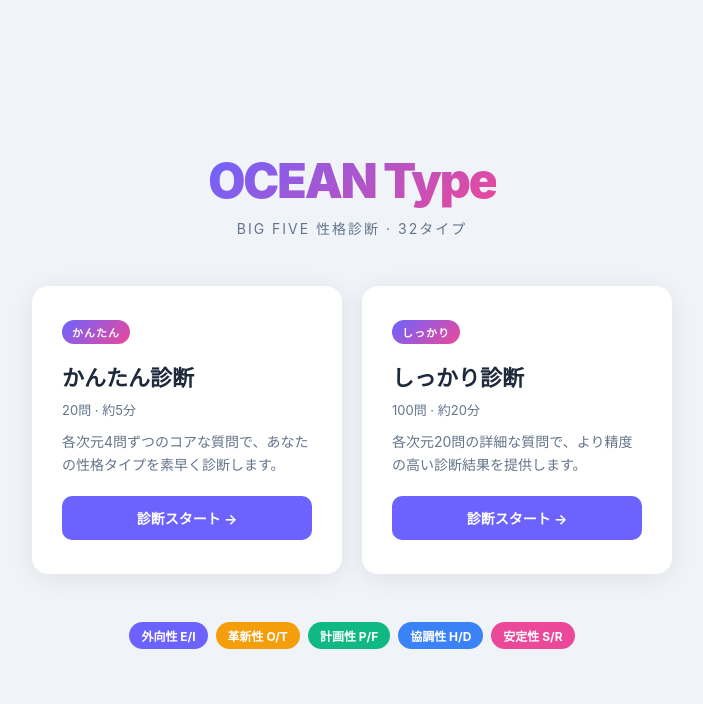
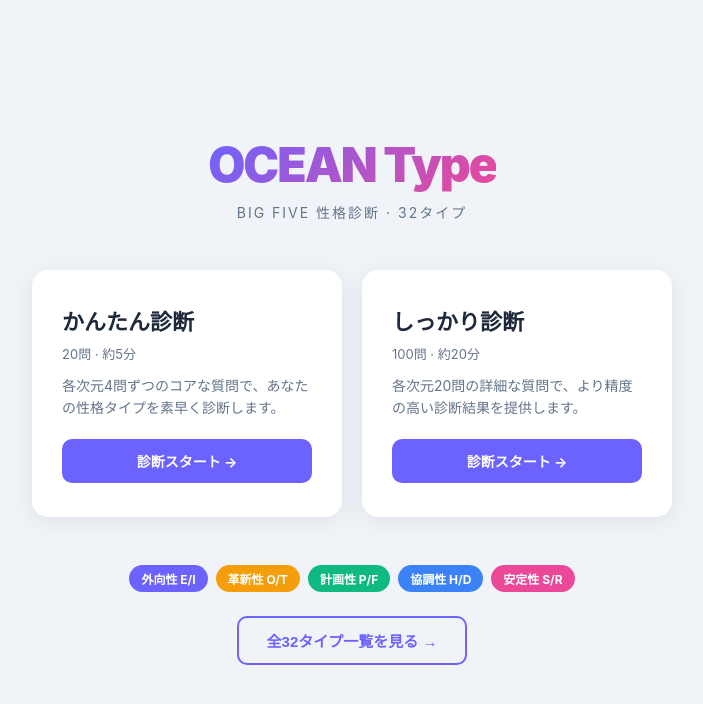
Before and after one commit to k319gitapp-lgtm/ocean-type, a Flask app: page / in a window 1280 px wide. Shown: the top 704 px of the page, without its empty margins (288-991 px from the left). Run offline with Flask 3, Linux system fonts and the light colour scheme.

Commit message:
UI改善・質問精査・スコア表示修正
- TOP画面のモードカードから重複バッジ（かんたん/しっかり）を削除
- 診断中にTOPへ戻れるボタンを追加（確認ダイアログ付き）
- TOP画面から全32タイプ一覧を参照できるモーダルを追加
- しっかり診断の重複質問を精査・置換（E×2、O×1、P×1、S×2）
- 5次元スコアのバッジ表示を「E」→「E/I」形式に修正
- 相性欄の「なぜ」を「理由」に変更

Co-Authored-By: Claude Sonnet 4.6 <noreply@anthropic.com>

```diff
--- a/data/questions.py
+++ b/data/questions.py
@@ -19,8 +19,8 @@ QUESTIONS = [
     {"id": "E_F_08", "dimension": "E", "text": "社交的なイベントに積極的に参加する。",            "reverse": False, "weight": 1.0, "mode": "full"},
     {"id": "E_F_09", "dimension": "E", "text": "長時間の沈黙が続くと不快に感じる。",             "reverse": False, "weight": 1.0, "mode": "full"},
     {"id": "E_F_10", "dimension": "E", "text": "プレゼンやスピーチが得意な方だ。",               "reverse": False, "weight": 1.0, "mode": "full"},
-    {"id": "E_F_11", "dimension": "E", "text": "仕事や学校以外でも積極的に交流を求める。",        "reverse": False, "weight": 1.0, "mode": "full"},
-    {"id": "E_F_12", "dimension": "E", "text": "パーティーや集まりでは積極的に話しかける方だ。",  "reverse": False, "weight": 1.0, "mode": "full"},
+    {"id": "E_F_11", "dimension": "E", "text": "グループを盛り上げたり場を和ませることが得意だ。", "reverse": False, "weight": 1.0, "mode": "full"},
+    {"id": "E_F_12", "dimension": "E", "text": "集団の中で自然と中心的な役割を担うことが多い。",  "reverse": False, "weight": 1.0, "mode": "full"},
     {"id": "E_F_13", "dimension": "E", "text": "グループ活動より一人で作業する方が好きだ。",      "reverse": True,  "weight": 1.0, "mode": "full"},
     {"id": "E_F_14", "dimension": "E", "text": "人混みの中にいると疲れやすい。",                 "reverse": True,  "weight": 1.0, "mode": "full"},
     {"id": "E_F_15", "dimension": "E", "text": "一人でいることで自分を充電している。",            "reverse": True,  "weight": 1.5, "mode": "full"},
@@ -36,7 +36,7 @@ QUESTIONS = [
     {"id": "O_F_03", "dimension": "O", "text": "異文化や異なる生活様式に興味がある。",            "reverse": False, "weight": 1.0, "mode": "full"},
     {"id": "O_F_04", "dimension": "O", "text": "複雑な問題を多角的に考えるのが楽しい。",          "reverse": False, "weight": 1.0, "mode": "full"},
     {"id": "O_F_05", "dimension": "O", "text": "変化を恐れず新しい経験に飛び込める。",            "reverse": False, "weight": 1.0, "mode": "full"},
-    {"id": "O_F_06", "dimension": "O", "text": "斬新なアートや音楽に感動することが多い。",        "reverse": False, "weight": 1.0, "mode": "full"},
+    {"id": "O_F_06", "dimension": "O", "text": "いつもと違う方法やルートを試すことが好きだ。",    "reverse": False, "weight": 1.0, "mode": "full"},
     {"id": "O_F_07", "dimension": "O", "text": "比喩や詩的な表現に興味を感じる。",               "reverse": False, "weight": 1.0, "mode": "full"},
     {"id": "O_F_08", "dimension": "O", "text": "異なる視点から物事を考えることが得意だ。",        "reverse": False, "weight": 1.0, "mode": "full"},
     {"id": "O_F_09", "dimension": "O", "text": "常識や慣習に疑問を持つことが多い。",              "reverse": False, "weight": 1.0, "mode": "full"},
@@ -62,7 +62,7 @@ QUESTIONS = [
     {"id": "P_F_07", "dimension": "P", "text": "手順やルールに従って作業するのが安心だ。",        "reverse": False, "weight": 1.0, "mode": "full"},
     {"id": "P_F_08", "dimension": "P", "text": "プロジェクトの全体像を把握してから着手する。",    "reverse": False, "weight": 1.0, "mode": "full"},
     {"id": "P_F_09", "dimension": "P", "text": "決断したことは最後まで貫き通す傾向がある。",      "reverse": False, "weight": 1.0, "mode": "full"},
-    {"id": "P_F_10", "dimension": "P", "text": "やることが多い時こそリストを作って管理する。",    "reverse": False, "weight": 1.0, "mode": "full"},
+    {"id": "P_F_10", "dimension": "P", "text": "計画通りに進まないと強い不快感を覚える。",        "reverse": False, "weight": 1.0, "mode": "full"},
     {"id": "P_F_11", "dimension": "P", "text": "次の行動を事前に準備しておくことが多い。",        "reverse": False, "weight": 1.0, "mode": "full"},
     {"id": "P_F_12", "dimension": "P", "text": "物事を始める前に十分な情報を集める。",            "reverse": False, "weight": 1.0, "mode": "full"},
     {"id": "P_F_13", "dimension": "P", "text": "物事の決断を最後の最後まで先送りにする傾向がある。","reverse": True, "weight": 1.0, "mode": "full"},
@@ -107,8 +107,8 @@ QUESTIONS = [
     {"id": "S_F_08", "dimension": "S", "text": "逆境でも前向きな気持ちを保てる。",               "reverse": False, "weight": 1.5, "mode": "full"},
     {"id": "S_F_09", "dimension": "S", "text": "批判を受けても冷静に分析できる。",               "reverse": False, "weight": 1.0, "mode": "full"},
     {"id": "S_F_10", "dimension": "S", "text": "感情に流されず理性的に判断できることが多い。",    "reverse": False, "weight": 1.0, "mode": "full"},
-    {"id": "S_F_11", "dimension": "S", "text": "自分の感情をうまくコントロールできる。",          "reverse": False, "weight": 1.0, "mode": "full"},
-    {"id": "S_F_12", "dimension": "S", "text": "人と対立した後も引きずらない。",                 "reverse": False, "weight": 1.0, "mode": "full"},
+    {"id": "S_F_11", "dimension": "S", "text": "不安な気持ちが長時間続くことはあまりない。",      "reverse": False, "weight": 1.0, "mode": "full"},
+    {"id": "S_F_12", "dimension": "S", "text": "他者の評価や反応を気にしすぎることがない。",      "reverse": False, "weight": 1.0, "mode": "full"},
     {"id": "S_F_13", "dimension": "S", "text": "気分の波が激しい方だと思う。",                   "reverse": True,  "weight": 1.0, "mode": "full"},
     {"id": "S_F_14", "dimension": "S", "text": "将来への不安を強く感じることがある。",            "reverse": True,  "weight": 1.5, "mode": "full"},
     {"id": "S_F_15", "dimension": "S", "text": "感情的な場面で冷静な判断が難しくなる。",          "reverse": True,  "weight": 1.0, "mode": "full"},
--- a/templates/index.html
+++ b/templates/index.html
@@ -195,14 +195,12 @@
   <div class="logo-sub">Big Five 性格診断 · 32タイプ</div>
   <div class="mode-cards">
     <div class="mode-card" onclick="startQuiz('short')">
-      <span class="badge">かんたん</span>
       <h2>かんたん診断</h2>
       <div class="meta">20問 · 約5分</div>
       <p>各次元4問ずつのコアな質問で、あなたの性格タイプを素早く診断します。</p>
       <div class="btn-start">診断スタート →</div>
     </div>
     <div class="mode-card" onclick="startQuiz('full')">
-      <span class="badge">しっかり</span>
       <h2>しっかり診断</h2>
       <div class="meta">100問 · 約20分</div>
       <p>各次元20問の詳細な質問で、より精度の高い診断結果を提供します。</p>
@@ -216,11 +214,17 @@
     <span style="background:var(--H)">協調性 H/D</span>
     <span style="background:var(--S)">安定性 S/R</span>
   </div>
+  <div style="margin-top:24px">
+    <button class="btn btn-ghost" onclick="openAllTypesModal()" style="border-color:var(--E);color:var(--E)">全32タイプ一覧を見る →</button>
+  </div>
 </div>
 
 <!-- ── QUIZ ──────────────────────────────────────────── -->
 <div id="screen-quiz" class="screen">
   <div class="quiz-header">
+    <div style="display:flex;justify-content:flex-start;margin-bottom:10px">
+      <button class="btn btn-ghost" onclick="confirmGoHome()" style="font-size:13px;padding:8px 16px">← TOPへ戻る</button>
+    </div>
     <div class="progress-row">
       <span class="progress-label" id="progress-label">1 / 20</span>
       <div class="progress-bar-outer"><div class="progress-bar-inner" id="progress-bar" style="width:0%"></div></div>
@@ -361,6 +365,24 @@
   </div>
 </div>
 
+<!-- ── ALL TYPES MODAL ───────────────────────────────────── -->
+<div class="modal-overlay" id="all-types-modal" onclick="handleAllTypesModalOverlay(event)">
+  <div class="modal-card" style="max-width:720px">
+    <div class="modal-header" style="background:linear-gradient(135deg,#6c63ff,#ec4899)">
+      <button class="modal-close-btn" onclick="closeAllTypesModal()">✕</button>
+      <div class="modal-type-code">OCEAN TYPE</div>
+      <div class="modal-type-name">全32タイプ一覧</div>
+    </div>
+    <div class="modal-body">
+      <p style="font-size:13px;color:var(--muted);margin-bottom:16px">タイプをクリックすると詳細が表示されます</p>
+      <div class="types-group-label">外向型（E）</div>
+      <div class="types-grid" id="all-types-grid-e"></div>
+      <div class="types-group-label" style="margin-top:18px">内向型（I）</div>
+      <div class="types-grid" id="all-types-grid-i"></div>
+    </div>
+  </div>
+</div>
+
 <!-- ── TYPE MODAL ──────────────────────────────────────── -->
 <div class="modal-overlay" id="type-modal" onclick="handleModalOverlayClick(event)">
   <div class="modal-card" id="modal-card">
@@ -400,6 +422,7 @@
   // ── Constants ───────────────────────────────────────────
   const DIM_COLORS  = { E:'#6c63ff', O:'#f59e0b', P:'#10b981', H:'#3b82f6', S:'#ec4899' };
   const DIM_NAMES   = { E:'外向性', O:'革新性', P:'計画性', H:'協調性', S:'安定性' };
+  const DIM_PAIRS   = { E:'E/I', O:'O/T', P:'P/F', H:'H/D', S:'S/R' };
 
   const ALL_TYPES_E = [
     ['EOPHS','先駆者'],['EOPHR','開拓者'],['EOPDS','戦略家'],['EOPDR','反骨者'],
@@ -515,6 +538,24 @@
     window.scrollTo(0, 0);
   }
   function goHome() { questions = []; answers = {}; current = 0; myTypeCode = ''; showScreen('start'); }
+  function confirmGoHome() {
+    if (confirm('診断を中断してTOP画面に戻りますか？\n（回答内容は失われます）')) goHome();
+  }
+
+  // ── All Types Modal ─────────────────────────────────────
+  function openAllTypesModal() {
+    renderTypeGrid('all-types-grid-e', ALL_TYPES_E, '');
+    renderTypeGrid('all-types-grid-i', ALL_TYPES_I, '');
+    document.getElementById('all-types-modal').classList.add('open');
+    document.body.style.overflow = 'hidden';
+  }
+  function closeAllTypesModal() {
+    document.getElementById('all-types-modal').classList.remove('open');
+    document.body.style.overflow = '';
+  }
+  function handleAllTypesModalOverlay(e) {
+    if (e.target === document.getElementById('all-types-modal')) closeAllTypesModal();
+  }
 
   // ── Quiz ────────────────────────────────────────────────
   async function startQuiz(m) {
@@ -597,7 +638,7 @@
       const sc = data.scores[d], tl = data.type_letters[d], col = DIM_COLORS[d];
       rowsEl.innerHTML += `
         <div class="score-row">
-          <div class="score-dim-badge" style="background:${col}">${d}</div>
+          <div class="score-dim-badge" style="background:${col};width:44px;height:26px;font-size:11px">${DIM_PAIRS[d]}</div>
           <div class="score-bar-outer"><div class="score-bar-inner" style="width:${sc}%;background:${col}"></div></div>
           <div class="score-value" style="color:${col}">${sc.toFixed(1)}</div>
           <div class="score-letter" style="color:${col}">${tl}</div>
@@ -645,7 +686,7 @@
         <div class="compat-body">
           <div class="compat-row">
             <div class="compat-row-icon why">💡</div>
-            <div class="compat-row-text"><span class="compat-row-label">なぜ</span>${why}</div>
+            <div class="compat-row-text"><span class="compat-row-label">理由</span>${why}</div>
           </div>
           <div class="compat-row">
             <div class="compat-row-icon how">🤝</div>
```
